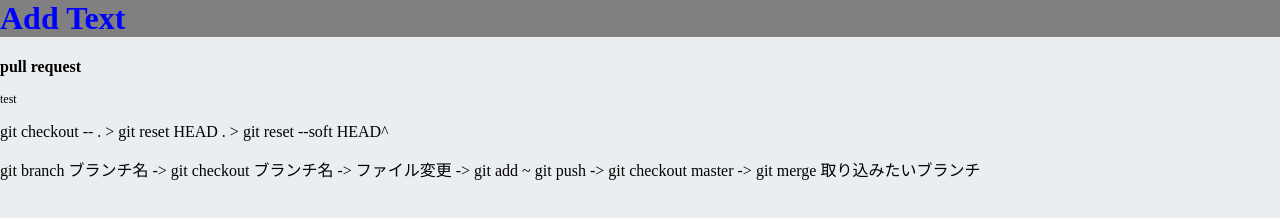
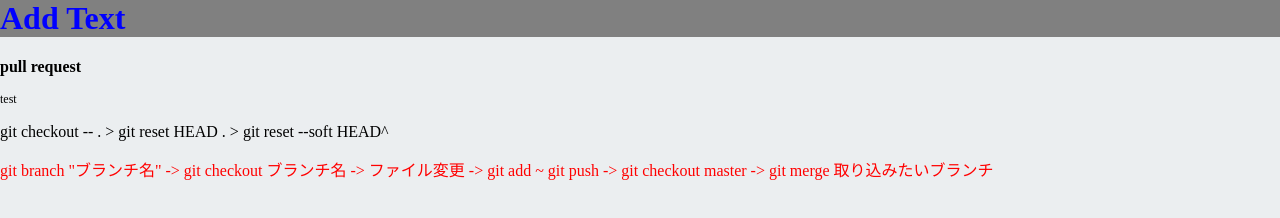
Before and after one commit to test-in-test/test, a plain HTML site: page index.html in a window 1280 px wide. Drawn offline with Linux system fonts and the light colour scheme.

Commit message:
test_color

```diff
--- a/index.html
+++ b/index.html
@@ -4,5 +4,6 @@
     <p style="font-size: 12px;">test</p>
     <p>git checkout -- . > git reset HEAD . > git reset --soft HEAD^</p>
 
-    <p>git branch ブランチ名 -> git checkout ブランチ名 -> ファイル変更 -> git add ~ git push -> git checkout master -> git merge 取り込みたいブランチ </p>
+    <p style="color: red;">git branch "ブランチ名" -> git checkout ブランチ名 -> ファイル変更 -> git add ~ git push -> git checkout master -> git merge 取り込みたいブランチ </p
+
 </body>
```
